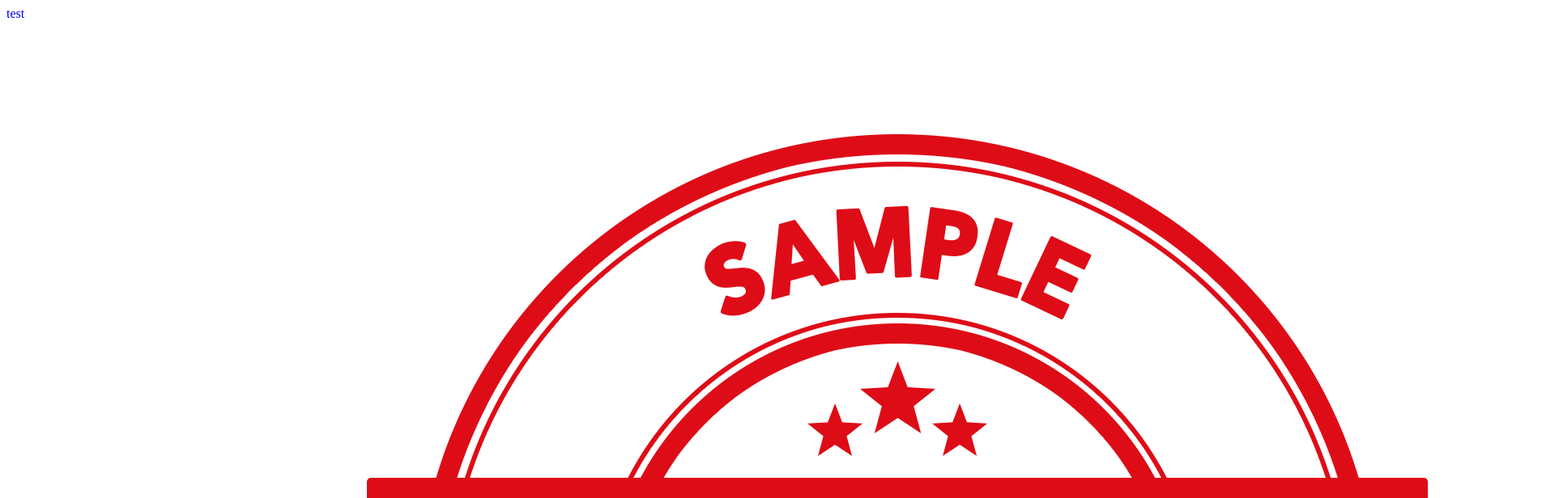
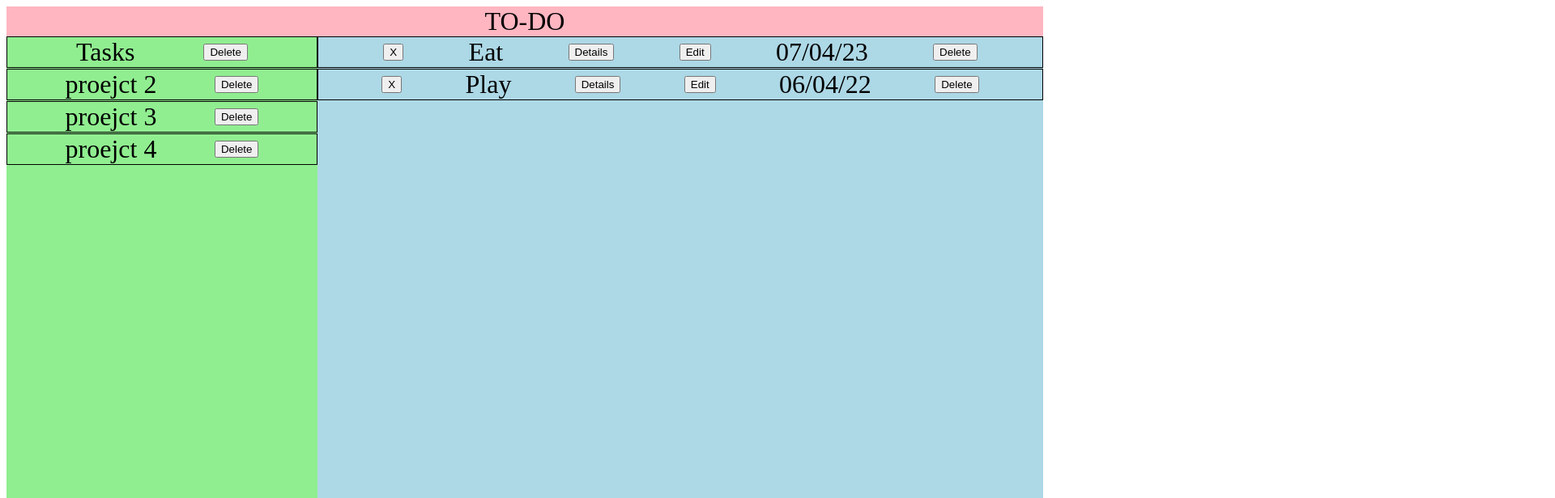
Before and after one commit to imadhq/Todo-List, a website built with webpack: page src/index.html in a window 1280 px wide. Shown: the top 616 px of the page at 81% size, 1920 px wide, since content can reach past the window. Built offline with nearby package versions, Linux system fonts and the light colour scheme.

Commit message:
Render projects and tasks and ability to delete them

```diff
--- a/src/index.html
+++ b/src/index.html
@@ -6,7 +6,13 @@
   <title>Todo List</title>
 </head>
 <body>
-  <div class="red">test</div>
+  <header class="title-container">
+    <div class="logo">TO-DO</div>
+  </header>
 
+  <div id="content">
+    <div id="project-container"></div>
+    <div id="task-container"></div>
+  </div>
 </body>
 </html>
--- a/src/index.js
+++ b/src/index.js
@@ -1,8 +1,151 @@
+// import './styles/styles.css';
+// import { projectManager, Project, Task } from './scripts/logic.js';
+
+// let currentProject = defaultProject;
+
+// function renderProjectList() {
+
+//   const projectContainer = document.getElementById('project-container');
+
+//   projectManager.allProjects.forEach((project, index) => {
+//     const div = document.createElement('div');
+//     div.classList.add('project-div');
+//     div.textContent = project.name;
+
+//     const btn = document.createElement('button');
+//     btn.classList.add('project-delete-button');
+//     btn.textContent = 'Delete';
+
+//     div.appendChild(btn);
+//     projectContainer.appendChild(div);
+
+//     btn.addEventListener('click', () => {
+//       if (index !== 0) {
+//         projectManager.deleteProject(project);
+//         div.remove();
+//       } else {
+//         alert("Default project cannot be deleted.");
+//       }
+//     });
+//   })
+
+//   const createProjectButton = document.createElement('button');
+//   createProjectButton.textContent = 'New Project';
+//   createProjectButton.classList.add('create-new-project');
+//   projectContainer.appendChild(createProjectButton);
+// }
+
+// renderProjectList();
+
+// function renderTasks() {
+//   currentProject.taskList.forEach((task) => {
+//     const div = document.createElement('div');
+//     div.classList.add('task-div');
+//     div.textContent = task.name;
+
+//     const btn = document.createElement('button');
+//     btn.classList.add('task-delete-button');
+//     btn.textContent = 'Delete';
+
+//     document.body.appendChild(div);
+//     div.appendChild(btn);
+
+//     btn.addEventListener('click', () => {
+//       currentProject.deleteTask(task);
+//       div.remove();
+//     });
+//   })
+// }
+
 import './styles/styles.css';
-import sampleImage from './assets/images/SampleIcon.png';
+import { projectManager, Project, Task } from './scripts/logic.js';
 
-const img = new Image();
-img.src = sampleImage;
-document.body.appendChild(img);
+const defaultProject = projectManager.createProject('Tasks');
+const task1 = new Task('Eat', 'desc', '07/04/23', 'high prio');
+const task2 = new Task('Play', 'desc', '06/04/22', 'med prio');
+defaultProject.addTask(task1);
+defaultProject.addTask(task2);
 
-console.log ('test')
+
+const proejct2 = projectManager.createProject('proejct 2');
+const task4 = new Task('sleep', 'desc', '07/0sdfsdf23', 'high prio');
+const task5 = new Task('Pldsdasdasy', 'desc', '06/04/22', 'med prio');
+proejct2.addTask(task4);
+proejct2.addTask(task5);
+const proejct3 = projectManager.createProject('proejct 3');
+const proejct4 = projectManager.createProject('proejct 4');
+
+
+let currentProject = defaultProject;
+
+const renderProjectList = () => {
+  const projectContainer = document.getElementById('project-container');
+  projectContainer.innerHTML = '';
+
+  projectManager.allProjects.forEach((project, index) => {
+    const div = document.createElement('div');
+    div.classList.add('project-item');
+
+    const span = document.createElement('span');
+    span.classList.add('project-name-span');
+    span.textContent = project.name;
+
+    const btn = document.createElement('button');
+    btn.classList.add('project-delete-button');
+    btn.textContent = 'Delete';
+
+    div.appendChild(span);
+    div.appendChild(btn);
+    projectContainer.appendChild(div);
+
+    span.addEventListener('click', ()=> {
+      currentProject = project;
+      renderTaskList();
+      console.log(`${currentProject.name} is the current project`)
+    })
+
+    // DELETE PROJECT FROM PROJECT CONTAINER
+    btn.addEventListener('click', ()=> {
+      if (index !== 0) {
+        projectManager.deleteProject(project);
+        currentProject = defaultProject;
+        renderProjectList();
+        renderTaskList();
+        console.log(`${currentProject.name} is the current project`)
+
+      } else {
+        alert("Default project cannot be deleted.");
+      }
+    })
+  })
+}
+
+const renderTaskList = () => {
+  const taskListContainer = document.getElementById('task-container');
+  taskListContainer.innerHTML = '';
+
+  currentProject.taskList.forEach((task) => {
+    const div = document.createElement('div');
+    div.classList.add('task-item');
+    div.innerHTML = `
+    <button class = 'task-complete-button'>X</button>
+    ${task.name}
+    <button class = 'task-details-button'>Details</button>
+    <button class = 'edit-task-button'>Edit</button>
+    ${task.dueDate}
+    <button class = 'delete-task-button'>Delete</button>
+    `;
+
+    taskListContainer.appendChild(div);
+
+    const deleteTaskbutton = div.querySelector('.delete-task-button');
+    deleteTaskbutton.addEventListener('click', () => {
+      currentProject.deleteTask(task);
+      renderTaskList();
+      console.log('clicked')
+    })
+  })
+}
+
+renderTaskList();
+renderProjectList();
--- /dev/null
+++ b/src/scripts/logic.js
@@ -0,0 +1,61 @@
+class ProjectManager {
+  constructor() {
+    this.allProjects = [];
+  }
+
+  createProject(name) {
+    const project = new Project(name);
+    this.allProjects.push(project);
+    return project;
+  }
+
+  deleteProject(project) {
+    const index = this.allProjects.indexOf(project);
+    if (index > -1) {
+      this.allProjects.splice(index, 1);
+    } else {
+      throw new Error('Project not found');
+    }
+  }
+}
+
+export const projectManager = new ProjectManager();
+
+export class Project {
+  constructor(name) {
+    this.name = name;
+    this.taskList = [];
+  }
+
+  setName(newName) {
+    this.name = newName;
+  }
+
+  addTask(task) {
+    this.taskList.push(task);
+  }
+
+  deleteTask(task) {
+   const index = this.taskList.indexOf(task);
+   if (index > -1) {
+    this.taskList.splice(index, 1);
+   }
+   return this.taskList;
+  }
+}
+
+export class Task {
+  constructor(name, description, dueDate, priority) {
+    this.name = name;
+    this.description = description;
+    this.dueDate = dueDate;
+    this.priority = priority
+  }
+
+  editInfo(name, description, dueDate, priority) {
+    this.name = name;
+    this.description = description;
+    this.dueDate = dueDate;
+    this.priority = priority
+  }
+}
--- a/src/styles/styles.css
+++ b/src/styles/styles.css
@@ -1,3 +1,35 @@
-.red {
-  color: blue;
+body {
+  width: 100vw;
+  height: 100vh;
+  font-size: 32px;
 }
+
+.title-container {
+  display: flex;
+  justify-content: center;
+  background-color: lightpink;
+}
+
+#content {
+  display: grid;
+  grid-template-columns: 30% 70%;
+}
+
+#project-container {
+  background-color: lightgreen;
+  height: 100vh;
+}
+
+#task-container {
+  background-color: lightblue;
+  height: 100vh;
+}
+
+.task-item,
+.project-item {
+  display: flex;
+  align-items: center;
+  justify-content: space-evenly;
+  border: 1px solid black;
+  margin-bottom: 1px;
+}
```
Also changed, not shown: dist/bundle.js, dist/index.html.
